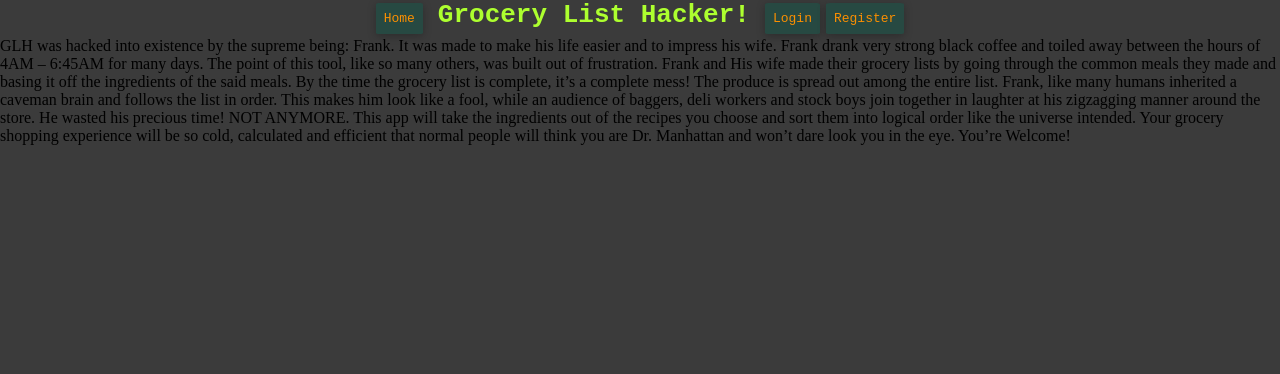
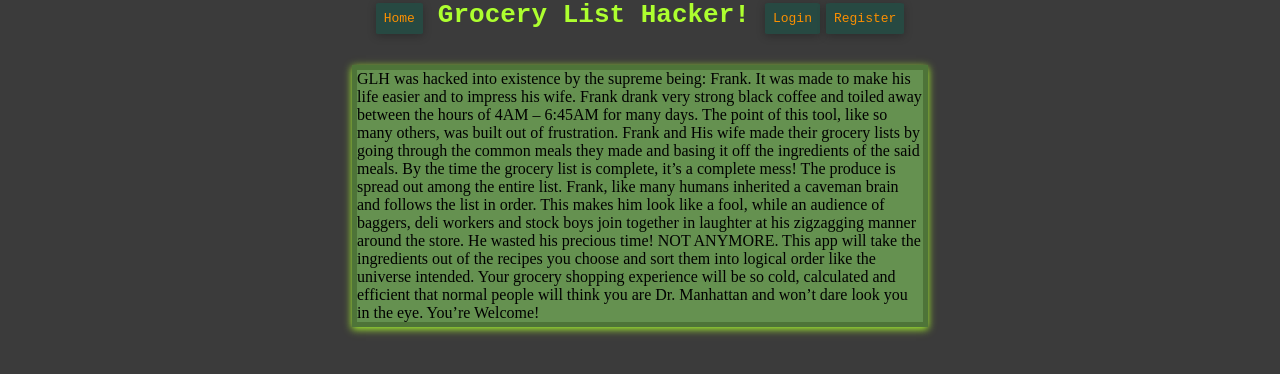
Before and after one commit to taylfw/Grocery-List-Hacker, a React (Create React App) app: page / in a window 1280 px wide. Shown: the top 374 px of the page. Built offline with nearby package versions, Linux system fonts and the light colour scheme; no server answers.

Commit message:
inserted ingredients into a list in memory.

```diff
--- a/src/components/App.js
+++ b/src/components/App.js
@@ -3,6 +3,7 @@ import { BrowserRouter as Router, Route, Switch } from "react-router-dom";
 import { getRecipes, getIngredients } from "../api";
 import { getToken } from "../auth";
 import { Register, Login, Navbar, List, Home } from "./";
+import CurrentList from "./CurrentList";
 import ListMaker from "./ListMaker";
 
 import SingleRecipe from "./SingleRecipe";
@@ -11,6 +12,7 @@ const App = () => {
   const [loggedIn, setLoggedIn] = useState(false);
   const [allRecipes, setAllRecipes] = useState([]);
   const [allIngredients, setAllIngredients] = useState([]);
+  const [list, setList] = useState([]);
   function isUserLoggedIn() {
     const token = getToken();
 
@@ -48,7 +50,9 @@ const App = () => {
         <Route path="/register">
           <Register />
         </Route>
-        <Route path="/my-info"></Route>
+        <Route path="/my-info">
+          <CurrentList list={list} setList={setList} />
+        </Route>
         <Route path="/list-maker">
           <ListMaker allRecipes={allRecipes} allIngredients={allIngredients} />
         </Route>
@@ -56,6 +60,8 @@ const App = () => {
           <SingleRecipe
             allRecipes={allRecipes}
             allIngredients={allIngredients}
+            list={list}
+            setList={setList}
           />
         </Route>
       </div>
--- /dev/null
+++ b/src/components/CurrentList.jsx
@@ -0,0 +1,24 @@
+import React from "react";
+import "./CurrentList.css";
+
+const CurrentList = ({ setList, list }) => {
+  return (
+    <div className="currentList-container">
+      <h1>Hello</h1>
+      <button
+        onClick={async (event) => {
+          event.preventDefault();
+          try {
+            console.log(list);
+          } catch (error) {
+            throw error;
+          }
+        }}
+      >
+        Press Me!
+      </button>
+    </div>
+  );
+};
+
+export default CurrentList;
--- a/src/components/Home.css
+++ b/src/components/Home.css
@@ -0,0 +1,16 @@
+.home-main-container {
+  display: flex;
+  justify-content: center;
+  flex-direction: column;
+}
+
+.blurb {
+  display: flex;
+  justify-content: space-around;
+  align-self: center;
+  background: rgb(101, 145, 80);
+  box-shadow: 0 2px 8px greenyellow;
+  border: 5px solid rgb(78, 116, 56);
+  width: 45%;
+  margin: 28px;
+}
--- a/src/components/Navbar.jsx
+++ b/src/components/Navbar.jsx
@@ -18,11 +18,14 @@ const Navbar = ({ loggedIn, setLoggedIn }) => {
             Home
           </NavLink>
           <NavLink className="nav-button" to="/list-maker">
-            List Generator
+            Recipes/Ingredients
           </NavLink>
 
           <Title />
-          <NavLink className="nav-button" to="/my-info">{`${user}`}</NavLink>
+          <NavLink
+            className="nav-button"
+            to="/my-info"
+          >{`${user}'s Lists`}</NavLink>
           <NavLink
             className="nav-button"
             to="/"
--- a/src/components/SingleIngredientCard.js
+++ b/src/components/SingleIngredientCard.js
@@ -6,7 +6,6 @@ const SingleIngredientCard = ({ ingredient }) => {
     <div>
       <h1>{ingredient.name}</h1>
       <h2>{ingredient.type}</h2>
-      <button>Add</button>
     </div>
   );
 };
--- a/src/components/SingleRecipe.jsx
+++ b/src/components/SingleRecipe.jsx
@@ -3,7 +3,7 @@ import { useParams } from "react-router";
 import "./SingleRecipe.css";
 import { SingleIngredientCard } from ".";
 
-const SingleRecipe = ({ allRecipes, allIngredients }) => {
+const SingleRecipe = ({ allRecipes, allIngredients, setList, list }) => {
   const { id } = useParams();
   const recipe = allRecipes.find((element) => element.id == id);
 
@@ -16,10 +16,25 @@ const SingleRecipe = ({ allRecipes, allIngredients }) => {
           return allIngredients.map((ingredient2) => {
             if (ingredient === ingredient2.name) {
               return (
-                <SingleIngredientCard
-                  key={ingredient2.id}
-                  ingredient={ingredient2}
-                />
+                <div>
+                  <SingleIngredientCard
+                    key={ingredient2.id}
+                    ingredient={ingredient2}
+                  />
+                  <button
+                    onClick={async (event) => {
+                      event.preventDefault();
+                      try {
+                        setList([ingredient2, ...list]);
+                        console.log(list);
+                      } catch (error) {
+                        throw error;
+                      }
+                    }}
+                  >
+                    Add
+                  </button>
+                </div>
               );
             }
           });
--- a/src/components/index.js
+++ b/src/components/index.js
@@ -10,4 +10,4 @@ export { default as List } from "./List";
 export { default as SingleIngredientCard } from "./SingleIngredientCard";
 export { default as Ingredients } from "./Ingredients";
 export { default as Home } from "./Home";
-// export { default as SingleRecipe } from "./SingleRecipe";
+export { default as CurrentList } from "./CurrentList";
```
Also changed, not shown: src/components/CurrentList.css (added).
